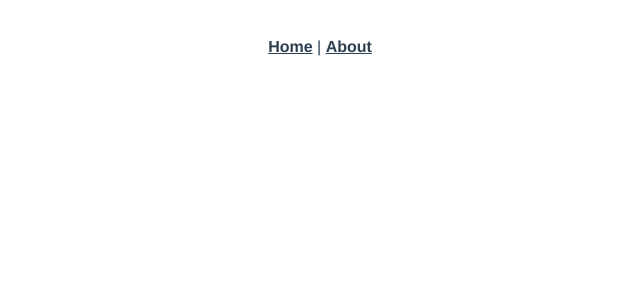
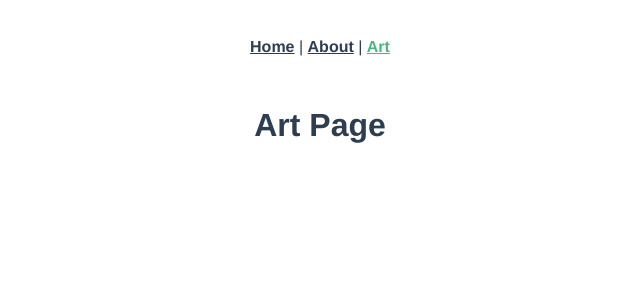
Before and after one commit to richhauck/illustration-gallery, a Vue app: page /art in a window 1280 px wide. Shown: the top 300 px of the page, without its empty margins (320-960 px from the left). Built offline with nearby package versions, Linux system fonts and the light colour scheme.

Commit message:
Scaffolded routes and 404
Signed-off-by: Rich Hauck <rich@hauckinteractive.com>

```diff
--- a/src/App.vue
+++ b/src/App.vue
@@ -2,7 +2,8 @@
   <div id="app">
     <div id="nav">
       <router-link to="/">Home</router-link> |
-      <router-link to="/about">About</router-link>
+      <router-link to="/about">About</router-link> |
+      <router-link to="/art">Art</router-link>
     </div>
     <router-view/>
   </div>
--- a/src/router.js
+++ b/src/router.js
@@ -1,6 +1,7 @@
 import Vue from 'vue';
 import Router from 'vue-router';
 import Home from './views/Home.vue';
+import NotFound from './views/NotFound.vue';
 
 Vue.use(Router);
 
@@ -21,5 +22,17 @@ export default new Router({
       // which is lazy-loaded when the route is visited.
       component: () => import(/* webpackChunkName: "about" */ './views/About.vue'),
     },
+    {
+      path: '/art',
+      name: 'art',
+      // Lazy-load component
+      component: () => import('./views/Art.vue'),
+    },
+    {
+      path: '/404',
+      component: NotFound,
+      name: 'not-found'
+    },
+    { path: '*', redirect:'/404'}
   ],
 });
--- /dev/null
+++ b/src/views/Art.vue
@@ -0,0 +1,5 @@
+<template>
+  <div class="about">
+    <h1>Art Page</h1>
+  </div>
+</template>
--- /dev/null
+++ b/src/views/NotFound.vue
@@ -0,0 +1,5 @@
+<template>
+  <div class="not-found">
+    <h1>Not Found</h1>
+  </div>
+</template>
```
